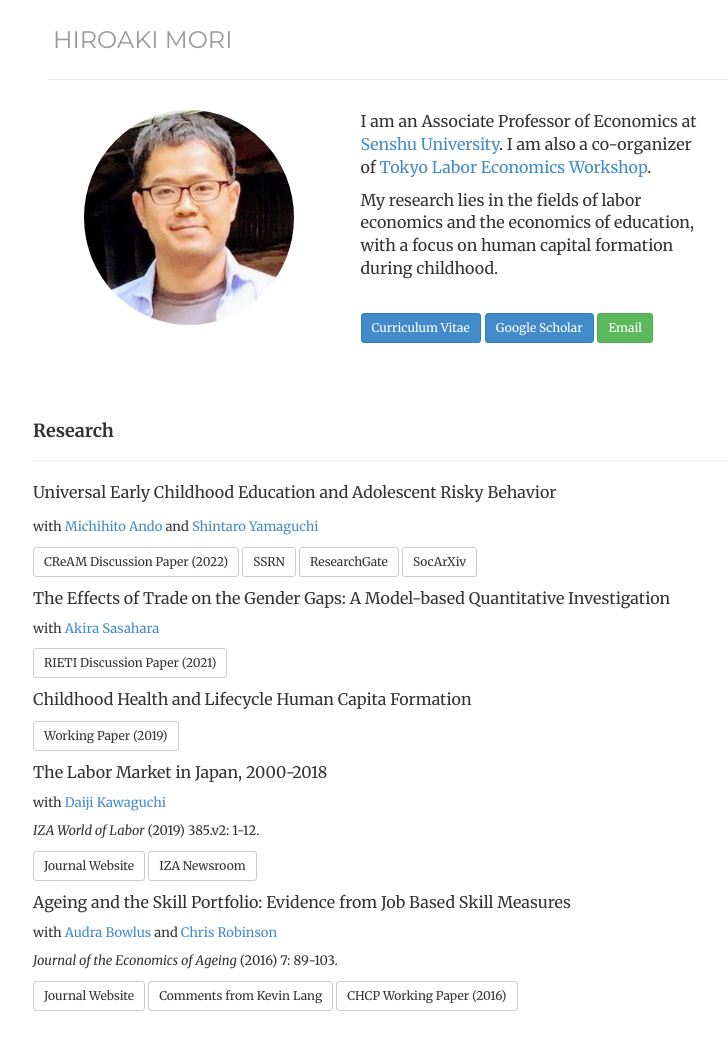
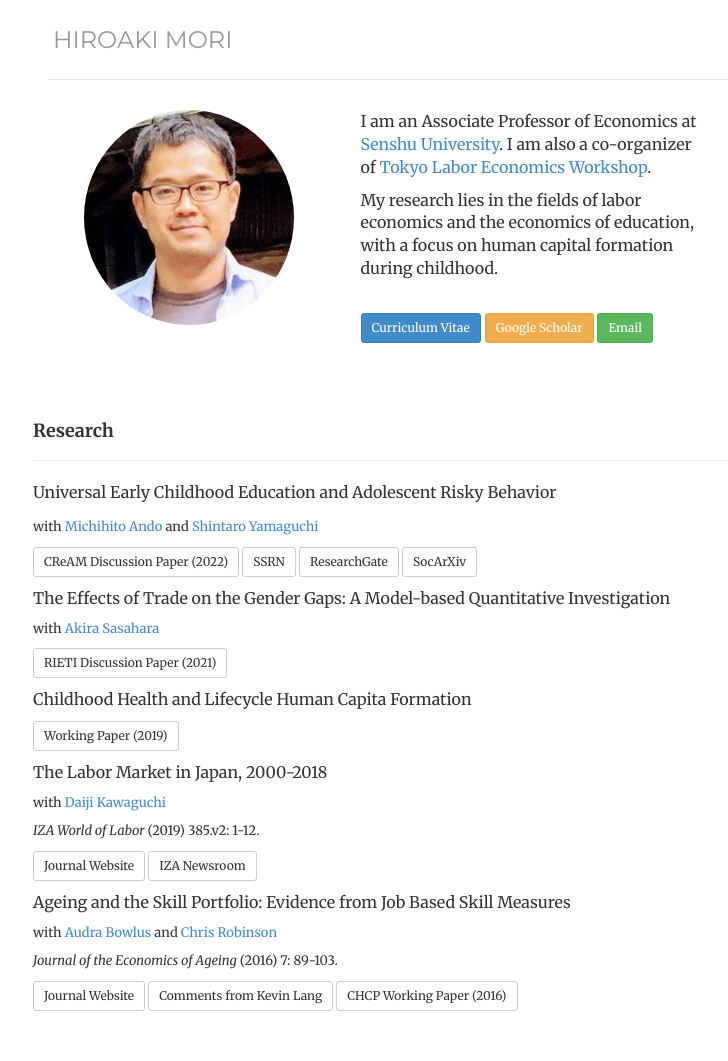
Before and after one commit to morihiroaki/morihiroaki.github.io, a Jekyll site: the page built from index.html, in a window 1280 px wide. Shown: the whole page, without its empty margins (237-965 px from the left). Built offline with Jekyll 4.4.1, drawn with Linux system fonts in a browser that asks for light colours.

Commit message:
Update index.html

```diff
--- a/index.html
+++ b/index.html
@@ -23,7 +23,7 @@
 <p> My research lies in the fields of labor economics and the economics of education, with a focus on human capital formation during childhood. </p>
 <br/>
 <p><a href="/files/cv_mori_new.pdf" target="_blank" class="btn btn-primary btn-sm" role="button">Curriculum Vitae</a>
-<a href="https://onl.bz/SiyAhCp" target="_blank" class="btn btn-primary btn-sm" role="button">Google Scholar</a>
+<a href="https://onl.bz/SiyAhCp" target="_blank" class="btn btn-warning btn-sm" role="button">Google Scholar</a>
 <a href="mailto:h.mori@isc.senshu-u.ac.jp" class="btn btn-success btn-sm" role="button">Email</a></p>
  <br/><br/><br/>
 </div>
```
